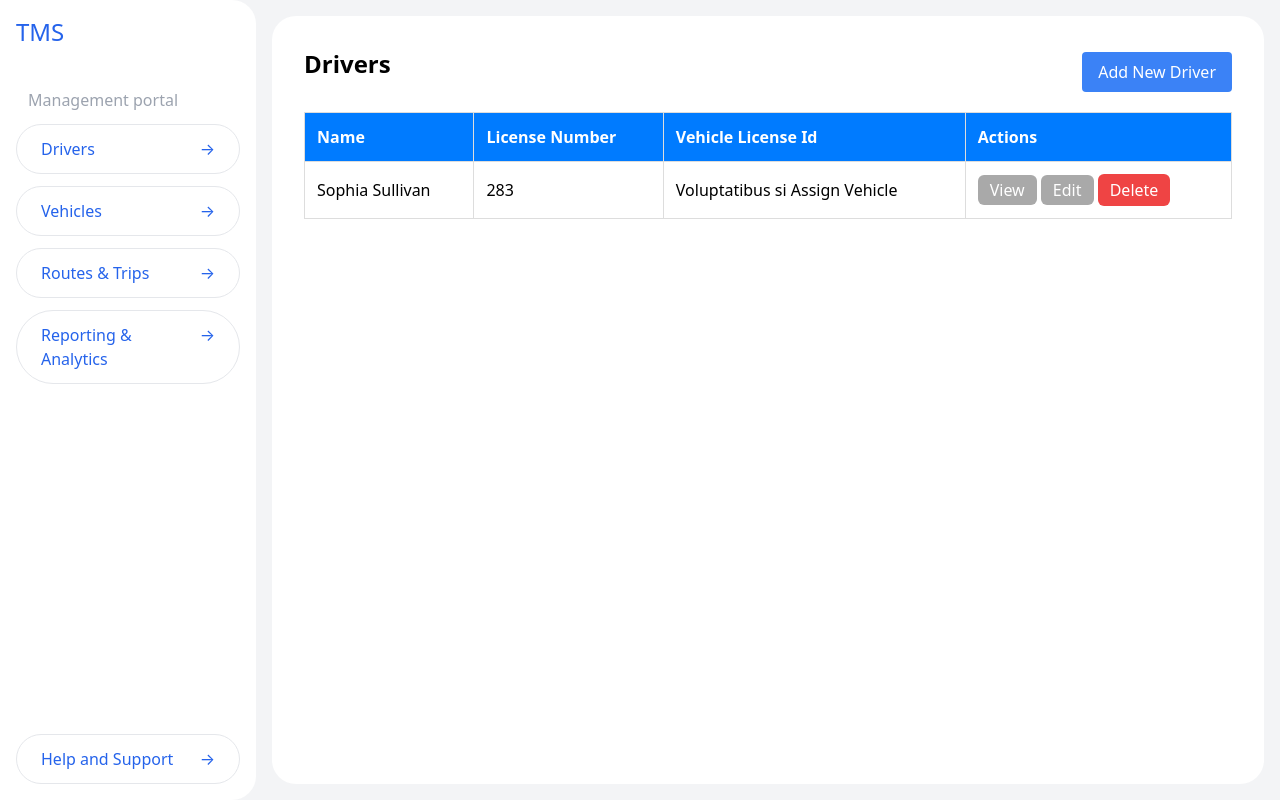
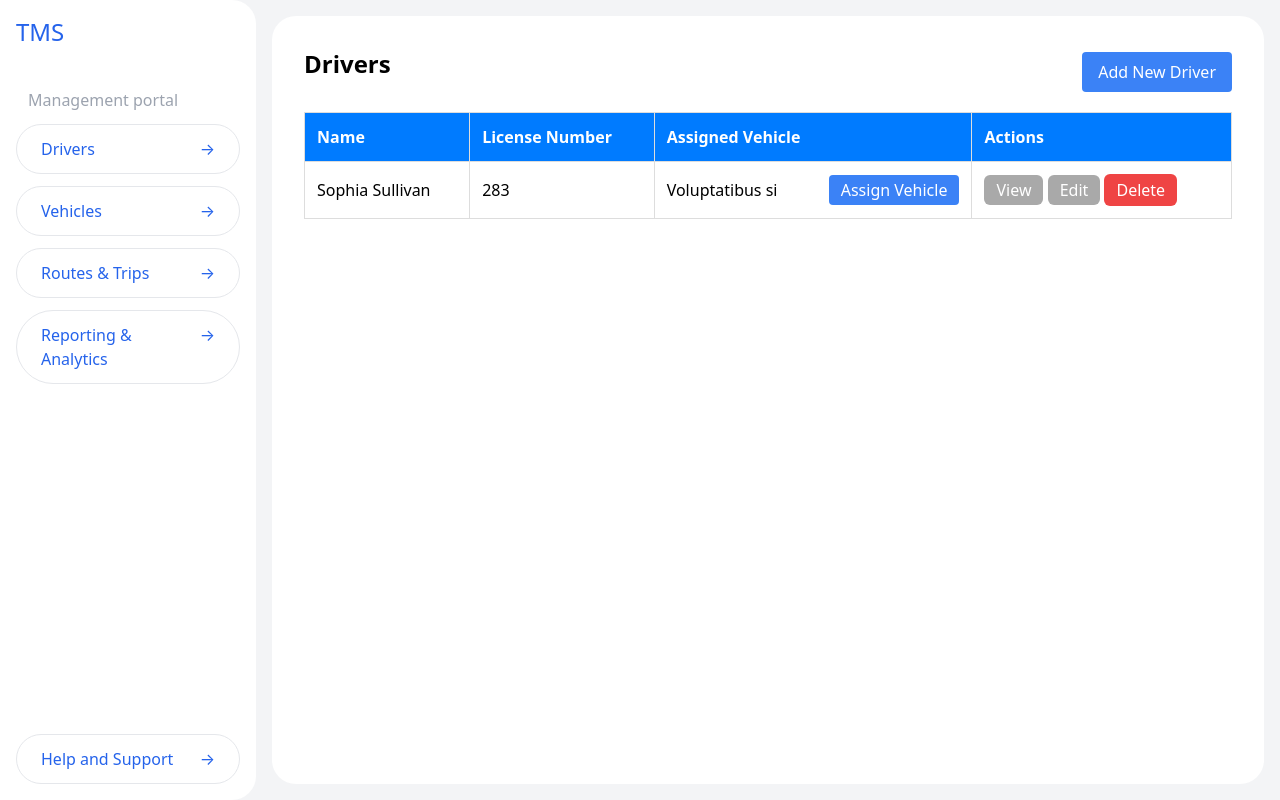
Before and after one commit to kevnnty/tms, a Django app: page /drivers/ in a window 1280 px wide. Run offline with Django 5.2, Linux system fonts and the light colour scheme; data comes from the database, SQL or seed files in the repository; both versions use the stored data as it was after the commit.

Commit message:
base template layouts

```diff
--- a/drivers/templates/drivers/drivers-list.html
+++ b/drivers/templates/drivers/drivers-list.html
@@ -10,7 +10,7 @@
       <tr>
         <th>Name</th>
         <th>License Number</th>
-        <th>Vehicle License Id</th>
+        <th>Assigned Vehicle</th>
         <th>Actions</th>
       </tr>
     </thead>
@@ -20,13 +20,15 @@
         <td>{{ driver.name }}</td>
         <td>{{ driver.license_number }}</td>
         <td>
-          {% if driver.vehicle %}
-          <a href="{% url 'view-vehicle' driver.vehicle.id %}"> {{ driver.vehicle.license_plate }} </a>
-          {% else %} No Vehicle Assigned {% endif %}
+          <div class="flex  justify-between">
+            {% if driver.vehicle %}
+            <a href="{% url 'view-vehicle' driver.vehicle.id %}"> {{ driver.vehicle.license_plate }} </a>
+            {% else %} No Vehicle Assigned {% endif %}
 
-          <button>
-            <a href="{% url 'assign-vehicle-to-driver' driver.id %}">Assign Vehicle</a>
-          </button>
+            <button>
+              <a href="{% url 'assign-vehicle-to-driver' driver.id %}" class="bg-blue-500 text-white py-1 px-3 rounded">Assign Vehicle</a>
+            </button>
+          </div>
         </td>
         <td>
           <a href="{% url 'view-driver' driver.id %}" class="btn view-btn">View</a>
```
Also changed, not shown: vehicles/templates/vehicles/vehicles-list.html (+8 -5 lines), db.sqlite3.
